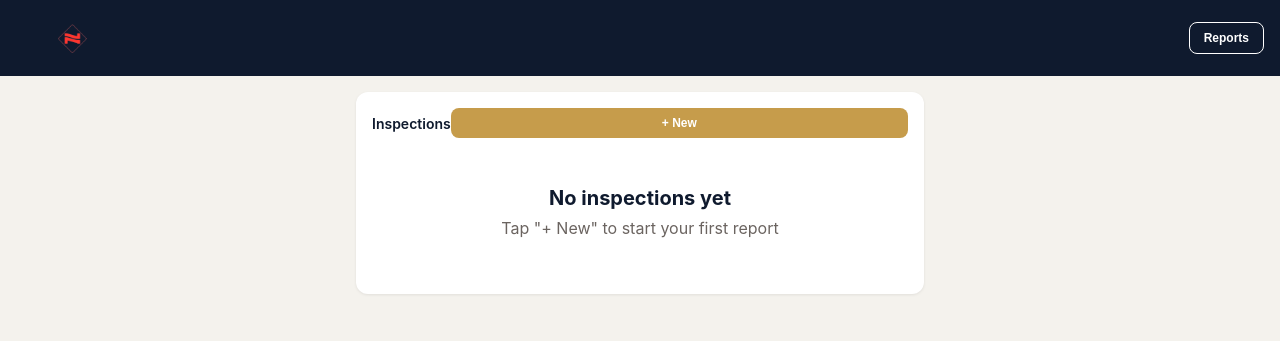
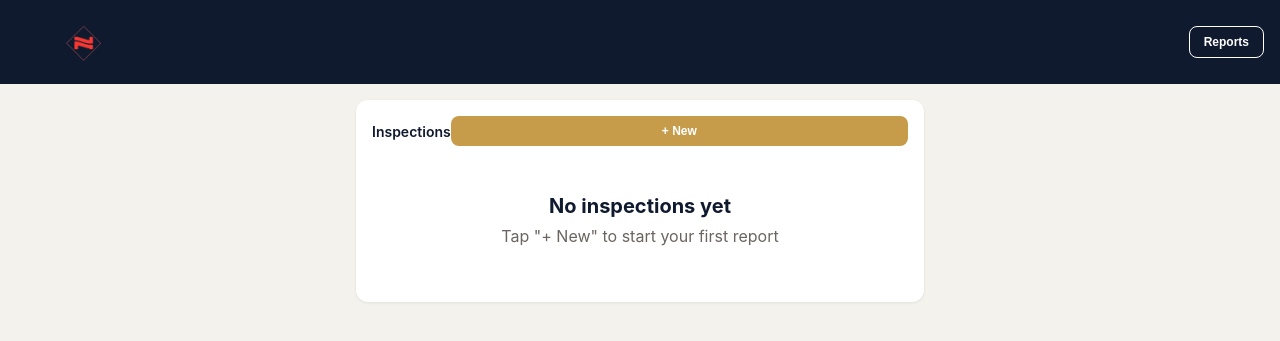
Before and after one commit to kaustuv71/nts-inspection-app, a Flask app: page / in a window 1280 px wide. Shown: the top 341 px of the page. Run offline with Flask 3, Linux system fonts and the light colour scheme; data that the repository does not hold is empty.

Commit message:
Fix modal not closing after selecting product type, increase logo to 48px

```diff
--- a/templates/index.html
+++ b/templates/index.html
@@ -71,7 +71,7 @@
 <body>
 <div class="header">
   <div class="flex-between">
-    <div><img src="/static/nts_logo.png" style="height:40px;width:auto" alt="NTS"></div>
+    <div><img src="/static/nts_logo.png" style="height:48px;width:auto" alt="NTS"></div>
     <button class="btn btn-sm btn-outline" style="border-color:#fff;color:#fff" onclick="showList()">Reports</button>
   </div>
 </div>
@@ -158,25 +158,28 @@ async function renderList() {
   </div>`).join('');
 }
 
+let modalEl = null;
+
 async function newInspection() {
-  const el = document.createElement('div');
-  el.style.cssText = 'position:fixed;top:0;left:0;width:100%;height:100%;background:rgba(0,0,0,0.5);display:flex;align-items:center;justify-content:center;z-index:300';
-  el.innerHTML = `
+  if (modalEl) modalEl.remove();
+  modalEl = document.createElement('div');
+  modalEl.style.cssText = 'position:fixed;top:0;left:0;width:100%;height:100%;background:rgba(0,0,0,0.5);display:flex;align-items:center;justify-content:center;z-index:300';
+  modalEl.innerHTML = `
     <div style="background:#fff;border-radius:12px;padding:24px;width:280px;text-align:center;box-shadow:0 4px 20px rgba(0,0,0,0.3)">
       <h3 style="margin-bottom:16px;color:#0f1a2e">Select Product Type</h3>
       <button class="btn btn-gold" style="margin-bottom:8px" onclick="createInspection('singing_bowls')">Singing Bowls</button>
       <button class="btn btn-primary" style="margin-bottom:8px" onclick="createInspection('dryer_balls')">Wool Dryer Balls</button>
-      <button class="btn btn-sm" style="width:100%;background:#e5e0d5;color:#333" onclick="this.closest('div[style]').parentElement.remove()">Cancel</button>
+      <button class="btn btn-sm" style="width:100%;background:#e5e0d5;color:#333" onclick="modalEl?.remove();modalEl=null">Cancel</button>
     </div>`;
-  document.body.appendChild(el);
+  document.body.appendChild(modalEl);
 }
 
 async function createInspection(type) {
+  if (modalEl) { modalEl.remove(); modalEl = null; }
   const result = await api('/api/inspection/new', {
     method: 'POST',
     body: { product_type: type }
   });
-  document.querySelector('div[style*="z-index:300"]')?.remove();
   if (result.id) {
     toast(`Created new ${type === 'singing_bowls' ? 'Singing Bowls' : 'Dryer Balls'} report`);
     showInspection(result.id);
@@ -415,21 +418,22 @@ async function addSku() {
   const allDefault = templates[currentInspection.product_type]?.default_skus || [];
   const available = allDefault.filter(name => !existing.has(name));
 
-  const el = document.createElement('div');
-  el.style.cssText = 'position:fixed;top:0;left:0;width:100%;height:100%;background:rgba(0,0,0,0.5);display:flex;align-items:center;justify-content:center;z-index:300';
+  if (modalEl) modalEl.remove();
+  modalEl = document.createElement('div');
+  modalEl.style.cssText = 'position:fixed;top:0;left:0;width:100%;height:100%;background:rgba(0,0,0,0.5);display:flex;align-items:center;justify-content:center;z-index:300';
   let options = available.map(n => `<option value="${n}">${n}</option>`).join('');
   if (available.length === 0) {
     options = '<option value="">-- No default SKUs left --</option>';
   }
-  el.innerHTML = `
+  modalEl.innerHTML = `
     <div style="background:#fff;border-radius:12px;padding:24px;width:300px;box-shadow:0 4px 20px rgba(0,0,0,0.3)">
       <h3 style="margin-bottom:12px;color:#0f1a2e">Add SKU</h3>
       <select id="add-sku-select" style="margin-bottom:8px">${options}</select>
       <input id="add-sku-custom" placeholder="Or type custom SKU name..." style="margin-bottom:12px">
       <button class="btn btn-gold" style="margin-bottom:8px" onclick="doAddSku()">Add</button>
-      <button class="btn btn-sm" style="width:100%;background:#e5e0d5;color:#333" onclick="this.closest('div[style]').parentElement.remove()">Cancel</button>
+      <button class="btn btn-sm" style="width:100%;background:#e5e0d5;color:#333" onclick="modalEl?.remove();modalEl=null">Cancel</button>
     </div>`;
-  document.body.appendChild(el);
+  document.body.appendChild(modalEl);
 }
 
 function doAddSku() {
@@ -442,7 +446,7 @@ function doAddSku() {
     method: 'POST',
     body: { skus: currentInspection.skus }
   });
-  document.querySelector('div[style*="z-index:300"]')?.remove();
+  if (modalEl) { modalEl.remove(); modalEl = null; }
   renderSkusTab();
 }
 
```
